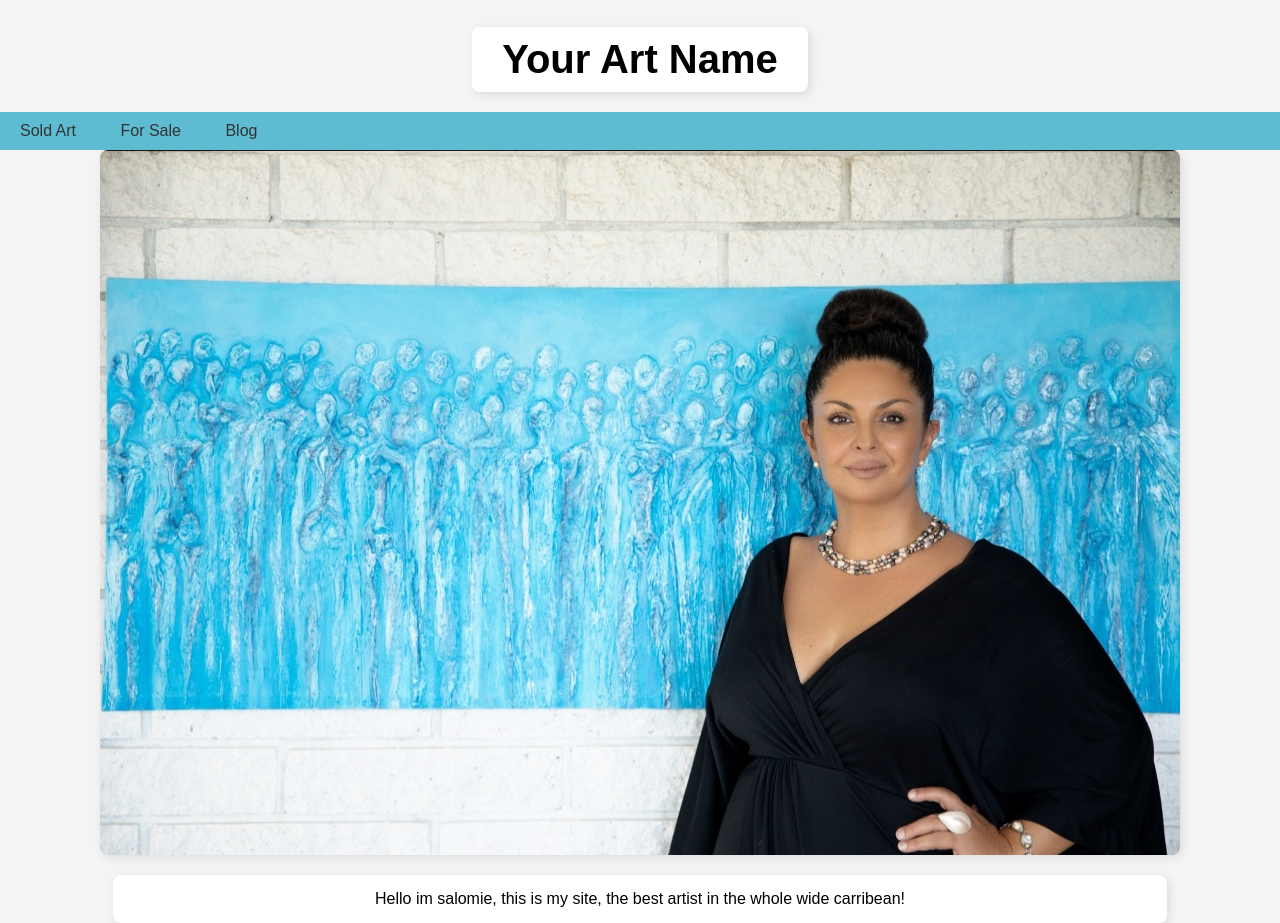
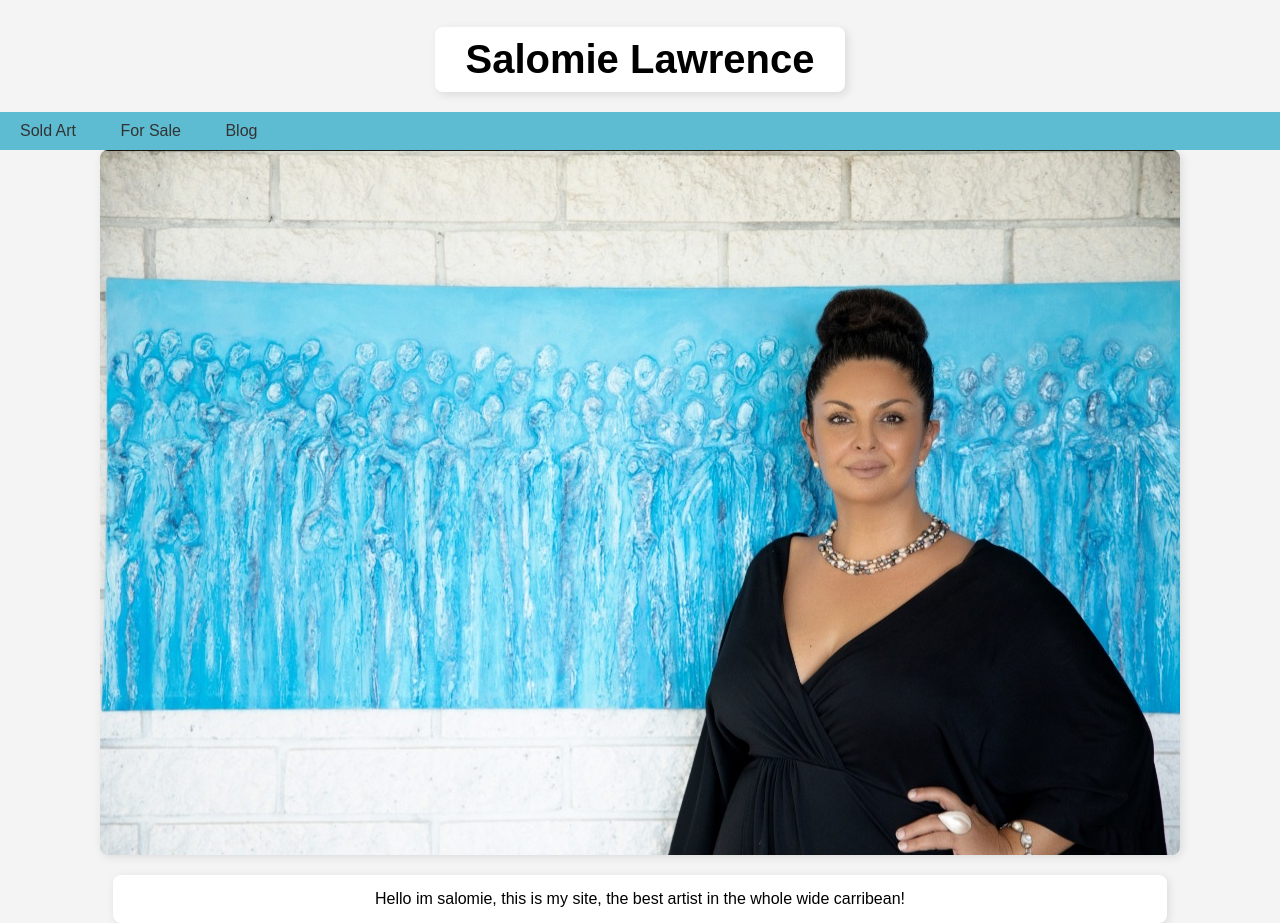
Before and after one commit to jamdonuttest/salomesite, a plain HTML site: page index.html in a window 1280 px wide. Drawn offline with Linux system fonts and the light colour scheme.

Commit message:
Update index.html

```diff
--- a/index.html
+++ b/index.html
@@ -10,7 +10,7 @@
 
 <body>
     <div class="container">
-        <h1 class="raised-title">Your Art Name</h1>
+        <h1 class="raised-title">Salomie Lawrence</h1>
 
         <!-- Navigation Bar -->
         <div class="navigation">
```
